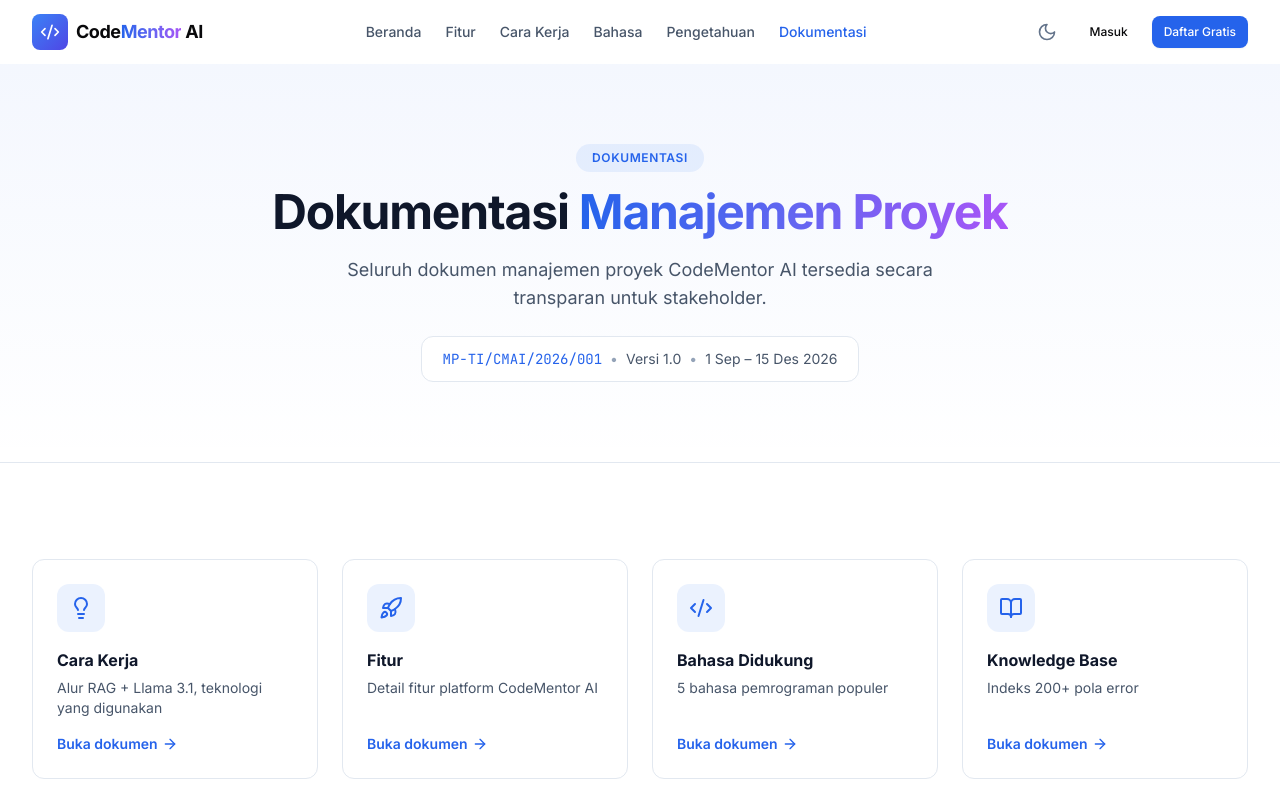
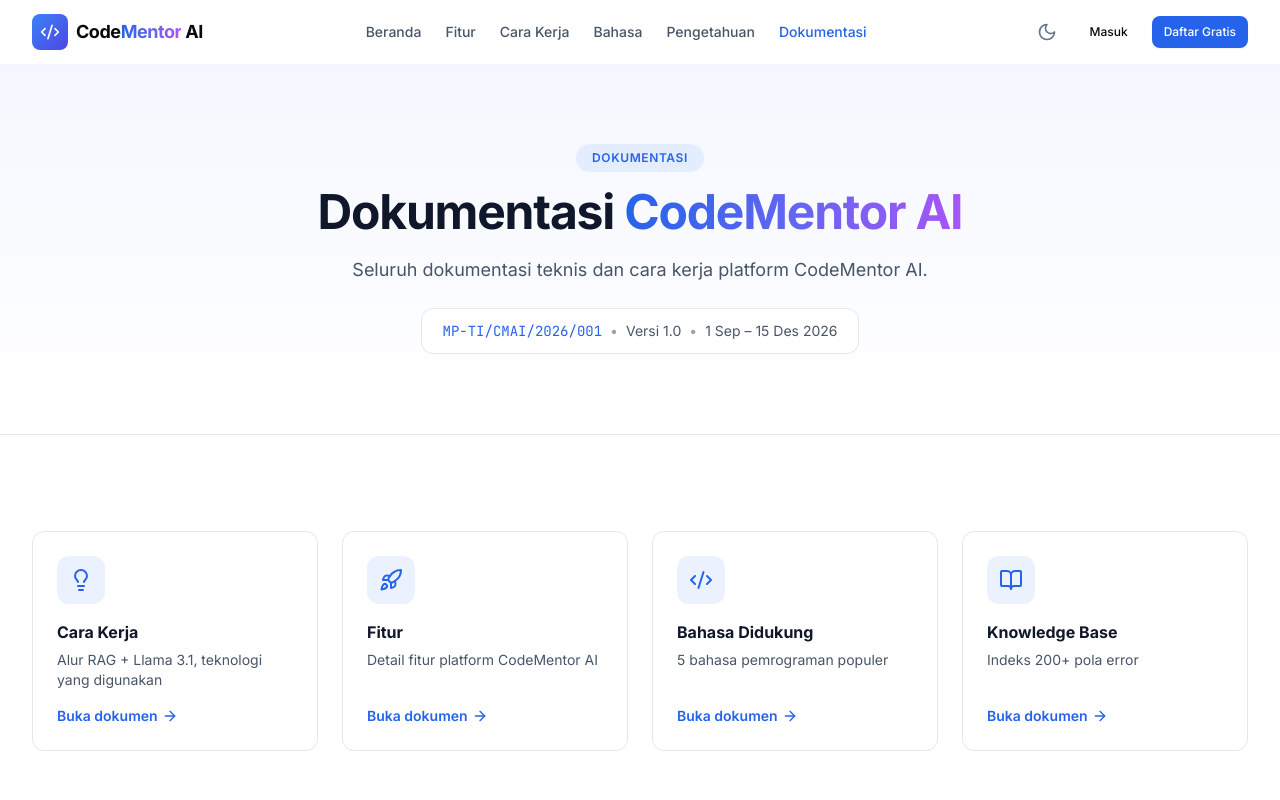
Before and after one commit to Fadelazka/CodeMentor-AI, a Next.js app: page /dokumentasi in a window 1280 px wide. Shown: the top 800 px of the page. Built offline with nearby package versions, Linux system fonts and the light colour scheme.

Commit message:
fix: restore halaman dokumentasi publik, hapus sisa portal components

```diff
--- a/src/app/(public)/dokumentasi/page.tsx
+++ b/src/app/(public)/dokumentasi/page.tsx
@@ -24,11 +24,10 @@ export default function DokumentasiPage() {
             Dokumentasi
           </span>
           <h1 className="mx-auto max-w-3xl text-4xl font-bold tracking-tight text-slate-900 sm:text-5xl dark:text-white">
-            Dokumentasi <span className="text-gradient">Manajemen Proyek</span>
+            Dokumentasi <span className="text-gradient">CodeMentor AI</span>
           </h1>
           <p className="mx-auto mt-5 max-w-2xl text-lg text-slate-600 dark:text-slate-400">
-            Seluruh dokumen manajemen proyek CodeMentor AI tersedia secara
-            transparan untuk stakeholder.
+            Seluruh dokumentasi teknis dan cara kerja platform CodeMentor AI.
           </p>
           <div className="mt-6 inline-flex items-center gap-2 rounded-xl border border-slate-200 bg-white px-5 py-3 text-sm dark:border-slate-700 dark:bg-slate-800">
             <code className="font-mono text-blue-600 dark:text-blue-400">MP-TI/CMAI/2026/001</code>
```
